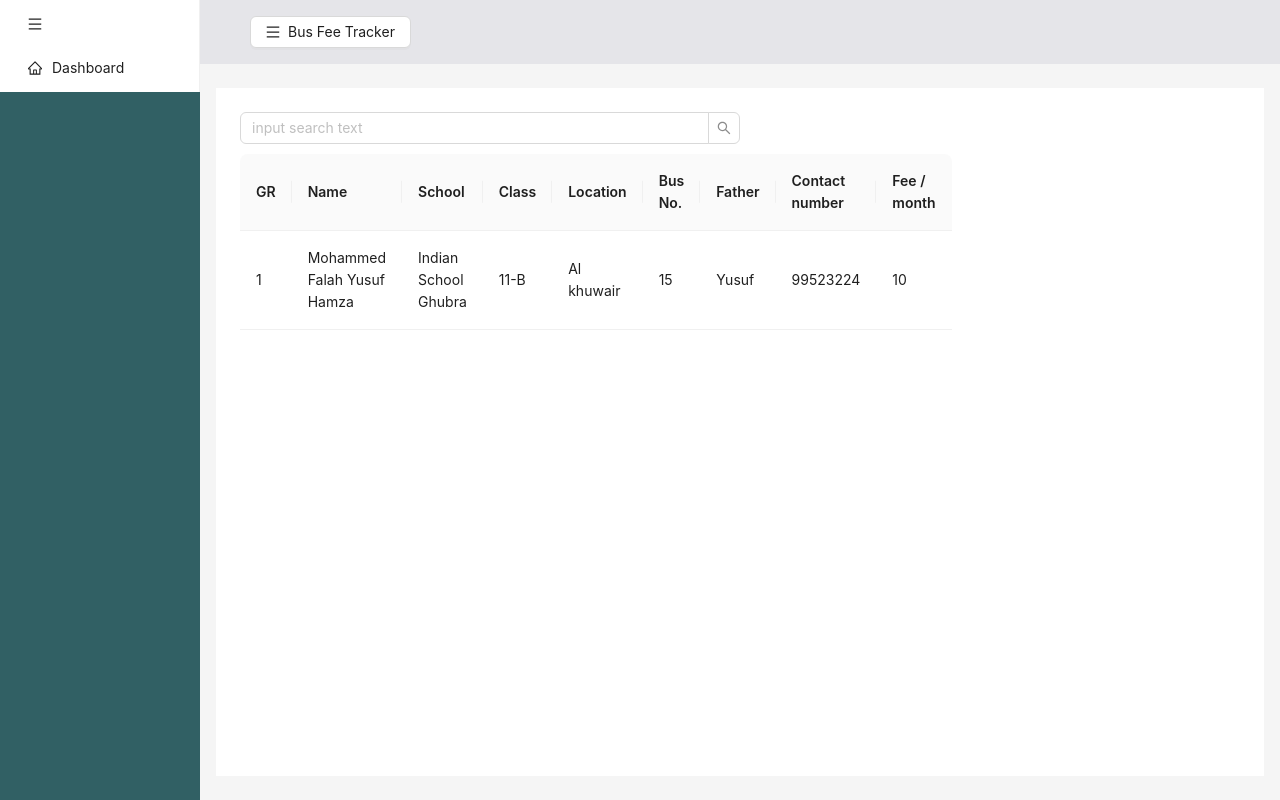
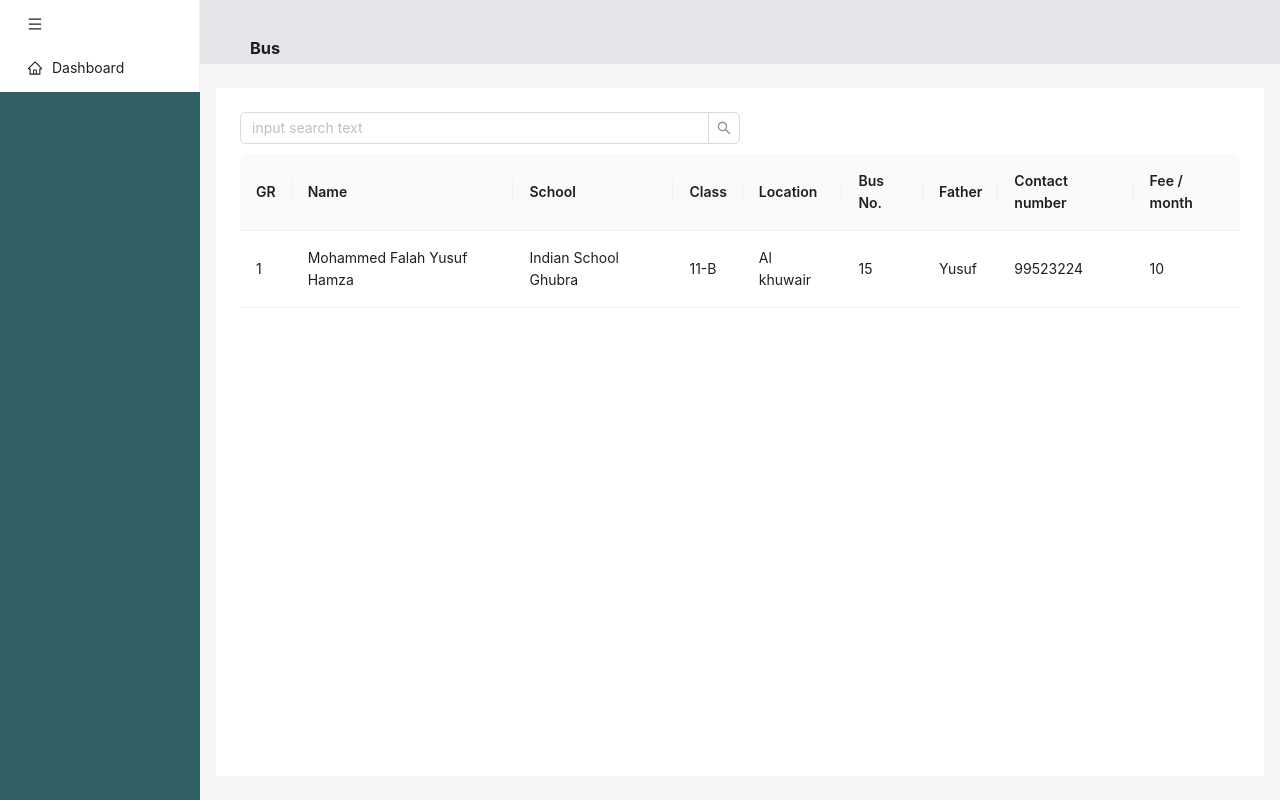
Before and after one commit to falahyusufhamza/fees-app, a React (Create React App) app: page / in a window 1280 px wide. Built offline with nearby package versions, Linux system fonts and the light colour scheme.

Commit message:
Cleanup code

```diff
--- a/src/components/common/Dashboard/StudentProfile.css
+++ b/src/components/common/Dashboard/StudentProfile.css
@@ -20,10 +20,6 @@
     font-weight: bold;
     display: inline-block;
     width: 150px;
-}
-
-.student-profile-header .left {
-
 }
 
 .bus-number-box {
--- a/src/components/common/Layout.js
+++ b/src/components/common/Layout.js
@@ -1,7 +1,6 @@
 import React, {useState} from 'react'
-import {Button, Layout, Menu} from 'antd';
+import { Layout, Menu} from 'antd';
 import './Layout.css'
-import { HomeOutlined, MenuOutlined } from '@ant-design/icons';
 import { dashboardConfig } from './Dashboard/DashboardConfig';
 
 const { Header, Sider, Content } = Layout;
@@ -31,7 +30,7 @@ const AppLayout = (props) => {
             className='header'
         >
           <div className='trigger' onClick={() => setCollapsed((prevState) => !prevState)}>
-            <Button icon={<MenuOutlined/>} children="Bus Fee Tracker"/>
+            <h3>Bus Fee Tracker</h3>
           </div>
         </Header>
         <Content
--- a/src/pages/Dashboard.js
+++ b/src/pages/Dashboard.js
@@ -27,13 +27,11 @@ const Dashboard = () => {
             <div className='table-container'>
                 <StudentsTable data={studentsData} onSelectStudent={onSelectStudent}/>
             </div>
-            <div id='profile-container'>
-                <StudentProfile
-                    studentData={selectedStudent}
-                    onClose={() => setDetailedViewVisible(false)}
-                    isVisible={isDetailedViewVisible}
-                />
-            </div>
+            <StudentProfile
+                studentData={selectedStudent}
+                onClose={() => setDetailedViewVisible(false)}
+                isVisible={isDetailedViewVisible}
+            />
         </div>
     </div>
   )
```
